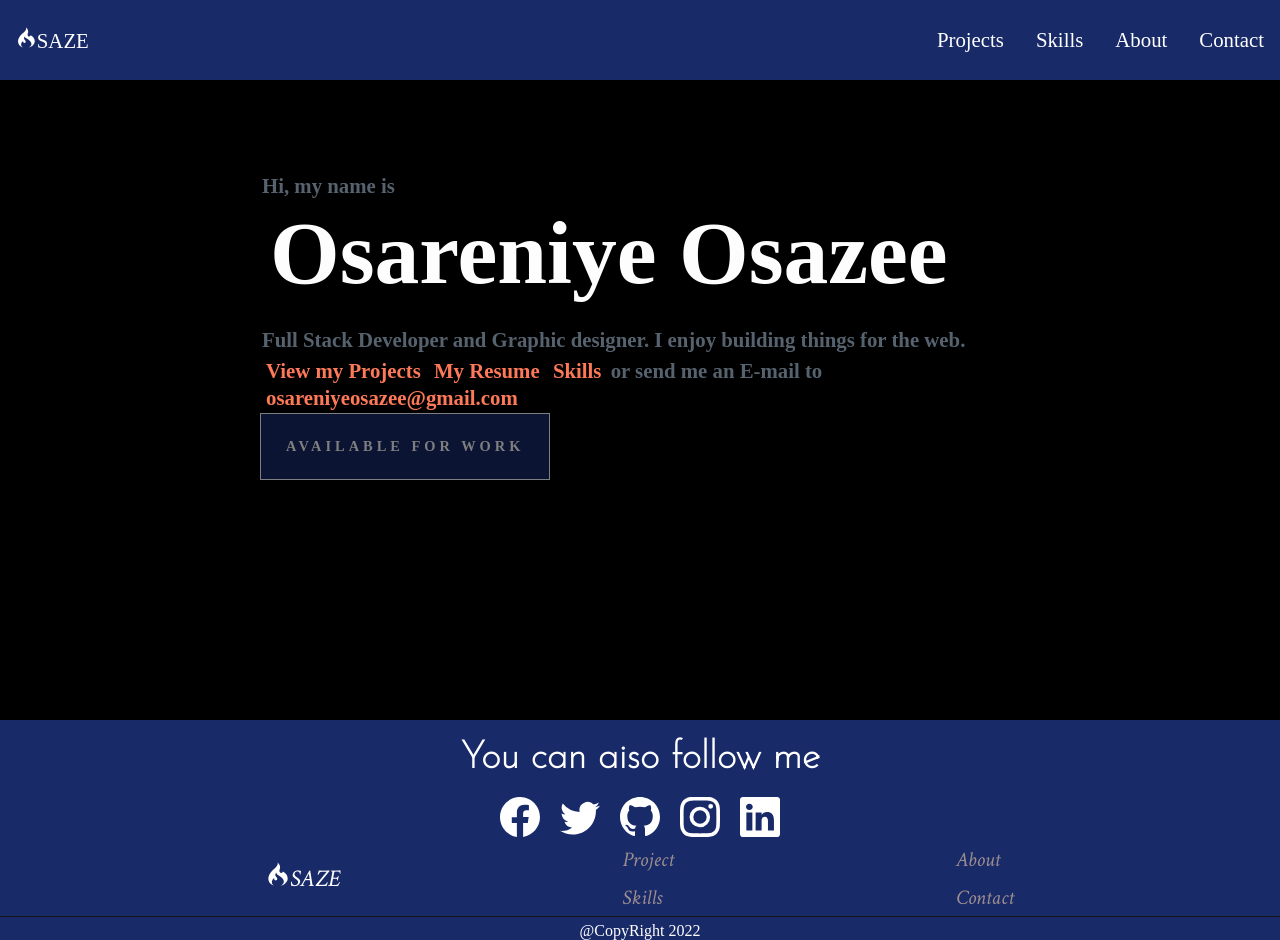
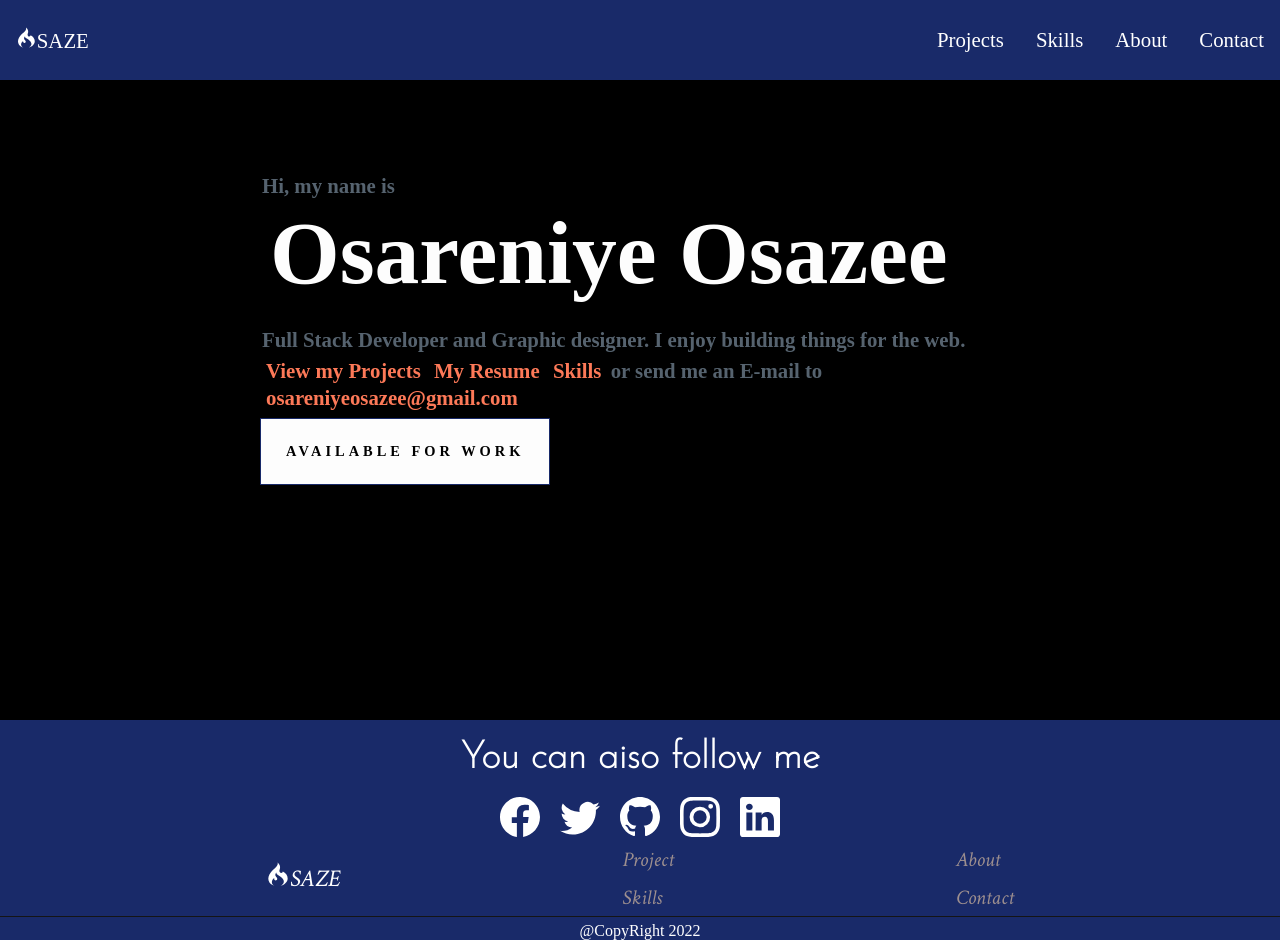
Before and after one commit to eddynice/Nan, a React (Create React App) app: page / in a window 1280 px wide. Built offline with nearby package versions, Linux system fonts and the light colour scheme; a web font is replaced by a local one.

Commit message:
home.css

```diff
--- a/src/component/footer/Footer.js
+++ b/src/component/footer/Footer.js
@@ -16,7 +16,7 @@ export default function Footer() {
 
 
       <div className="Icons">
-        <div className="one">
+        <div className="icon">
 
 
      <Link to="/"> <BsFacebook style={Style} />{" "}</Link>
@@ -24,7 +24,7 @@ export default function Footer() {
 
         </div>
         <div className="2">
-          <Link to="/"> <BsTwitter style={Style} />{" "}</Link>
+          <Link to="/"> <BsTwitter style={Style} className="icon" />{" "}</Link>
           </div>
         <div className="3">
         <Link to="/"> <BsGithub style={Style} />{" "}</Link>
--- a/src/component/footer/footer.css
+++ b/src/component/footer/footer.css
@@ -18,6 +18,22 @@
     display: flex;
     justify-content: center;
     gap: 20px;
+}
+
+.icon {
+    color: #1a69;
+}
+
+.icon:hover {
+    color: yellow;
+    width: 3em;
+    height: 1.3em;
+}
+
+.names {
+    font-size: 3em;
+    font-weight: 12px;
+    font-size: bold;
 }
 
 .Links {
@@ -56,13 +72,6 @@ li {
     margin: 0 1rem;
 }
 
-.names {
-    font-size: 3em;
-    font-weight: 12px;
-    font-size: bold;
-    color: red;
-}
-
 @media screen and (max-width: 768px) {
     .UL {
         justify-content: center;
--- a/src/component/home/home.module.css
+++ b/src/component/home/home.module.css
@@ -42,18 +42,18 @@ h3 a:hover {
 
 .button button {
     text-decoration: none;
-    background-color: #192a69;
-    color: #fff;
+    background-color: #fff;
+    color: #000;
     padding: 24px 25px;
     text-transform: uppercase;
     letter-spacing: 4px;
     font-size: 0.9em;
     font-family: 'Alumni Sans';
     font-weight: bolder;
-    border: 1px solid white;
+    border: 1px solid #192a69;
     cursor: pointer;
-    opacity: 0.5;
     transition: ease-in-out 0.3s;
+    margin-top: 5px;
 }
 
 .button button:hover {
--- a/src/component/resume.css
+++ b/src/component/resume.css
@@ -16,7 +16,6 @@
     display: flex;
     flex-direction: column;
     align-items: center;
-    padding: 5px;
 }
 
 .Example__container__load {
@@ -32,6 +31,7 @@
     display: flex;
     flex-direction: column;
     align-items: center;
+    overflow: hidden;
 }
 
 .Example__container__document .react-pdf__Page {
@@ -43,6 +43,7 @@
 .Example__container__document .react-pdf__Page canvas {
     max-width: 100%;
     height: auto !important;
+    overflow: hidden;
 }
 
 .Example__container__document .react-pdf__message {
```
Also changed, not shown: src/component/project/project.css (added).
